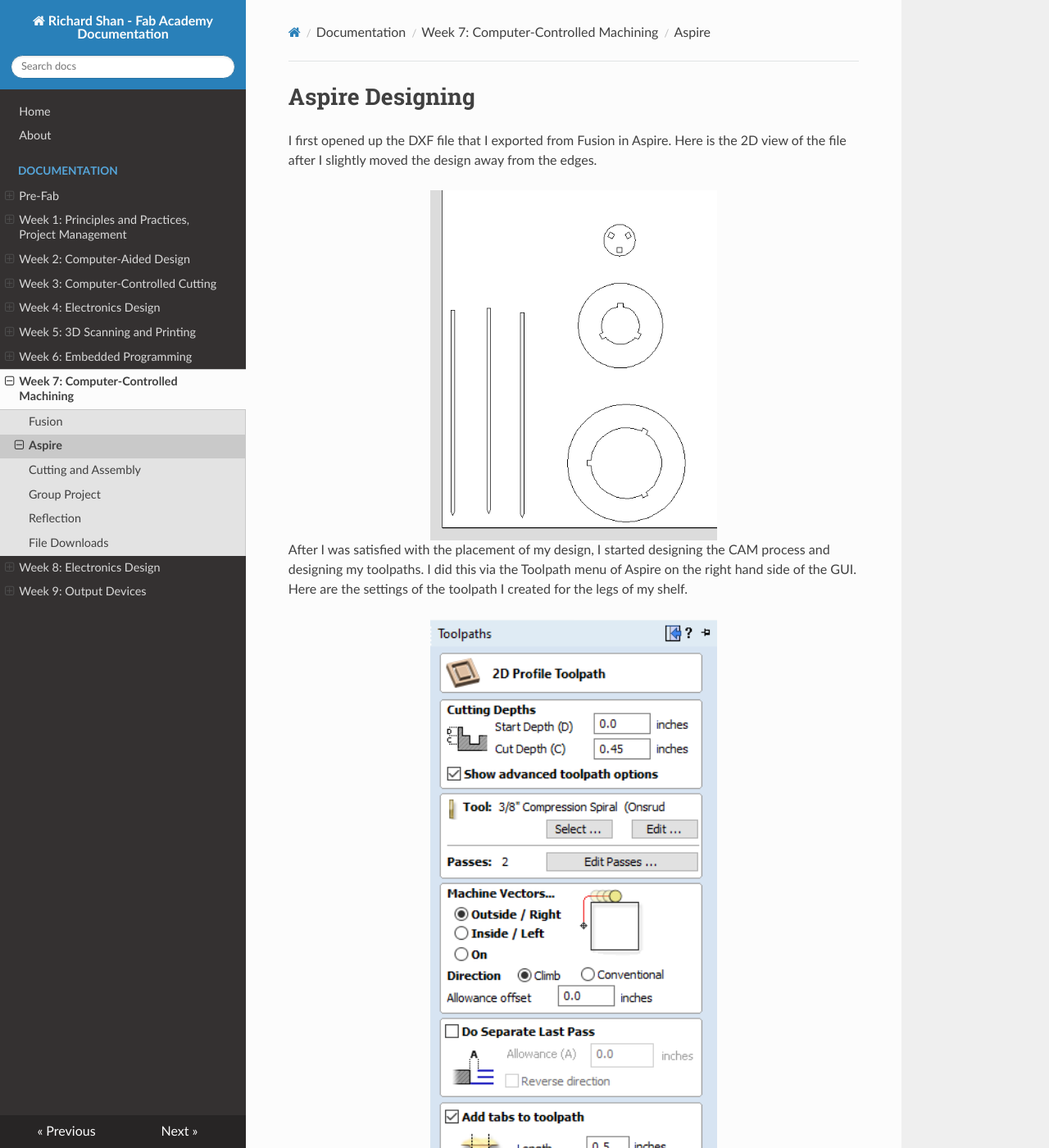
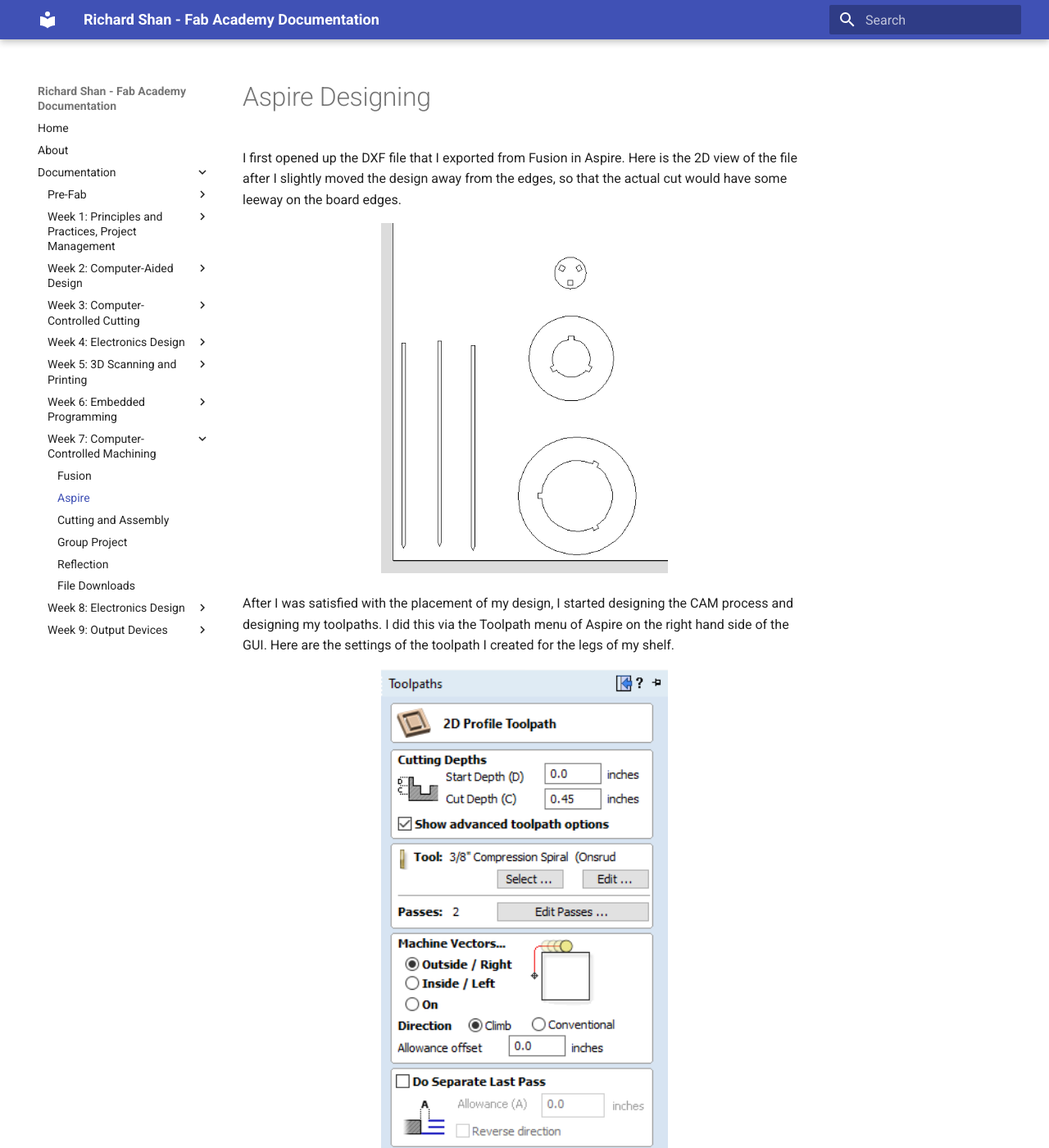
Before and after one commit to richard-shan/fabRepo, an MkDocs documentation site: the page built from docs/lessons/week7/aspire.md, in a window 1280 px wide and 1400 px high. Shown: the whole window at 82% size. Built offline with MkDocs 1.6.1 and Material for MkDocs 9.7.7, drawn with Linux system fonts in a browser that asks for light colours; nearby versions of some CDN libraries; some of the changed text lies outside the part shown.

Commit message:
Theme change

```diff
--- a/docs/lessons/week7/aspire.md
+++ b/docs/lessons/week7/aspire.md
@@ -1,6 +1,6 @@
 # Aspire Designing
 
-I first opened up the DXF file that I exported from Fusion in Aspire. Here is the 2D view of the file after I slightly moved the design away from the edges.
+I first opened up the DXF file that I exported from Fusion in Aspire. Here is the 2D view of the file after I slightly moved the design away from the edges, so that the actual cut would have some leeway on the board edges.
 
 <center>
 <img src="../../../pics/week7/twoDimensionalView.jpg" alt="2D view of design" width="350"/>
--- a/mkdocs.yml
+++ b/mkdocs.yml
@@ -67,5 +67,5 @@ nav:
       - Reflection: lessons/week9/reflection.md
       - File Downloads: lessons/week9/week9Downloads.md
 
-theme: readthedocs
+theme: material
 highlightjs: true
```
